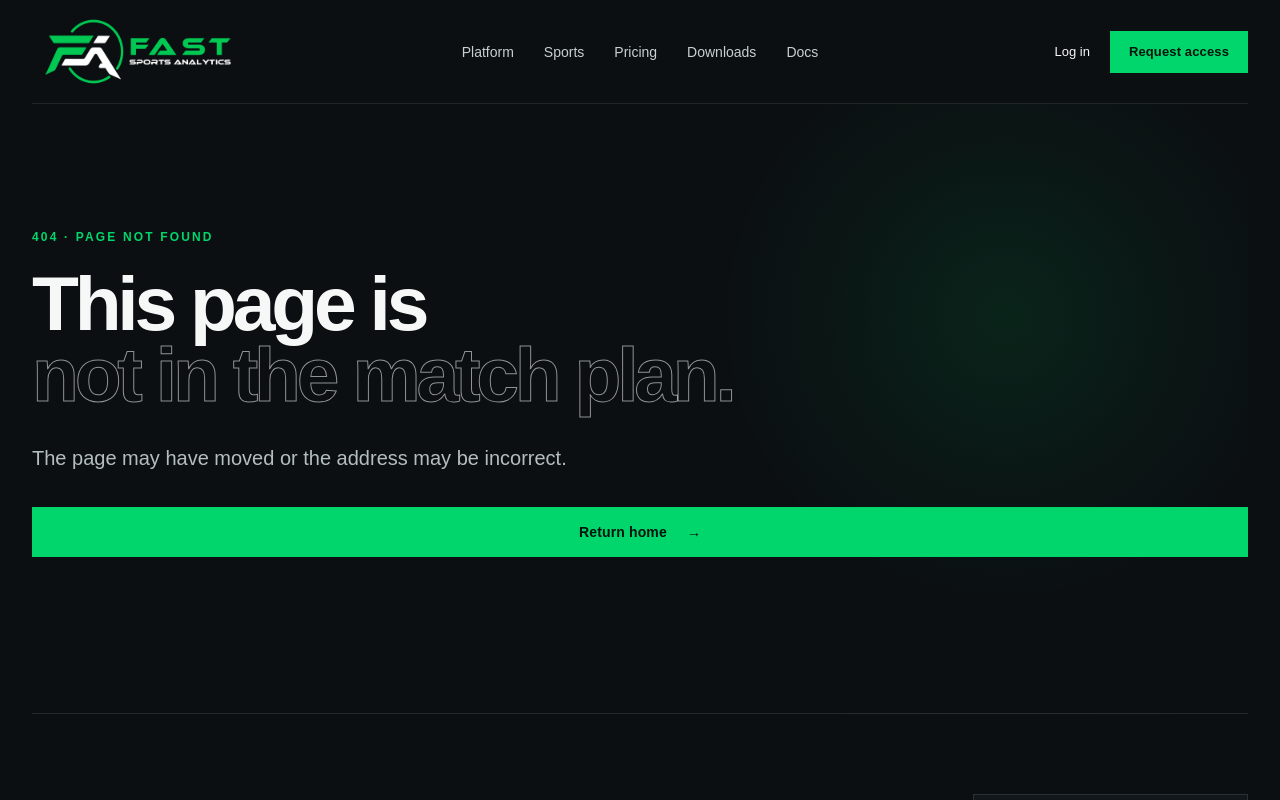
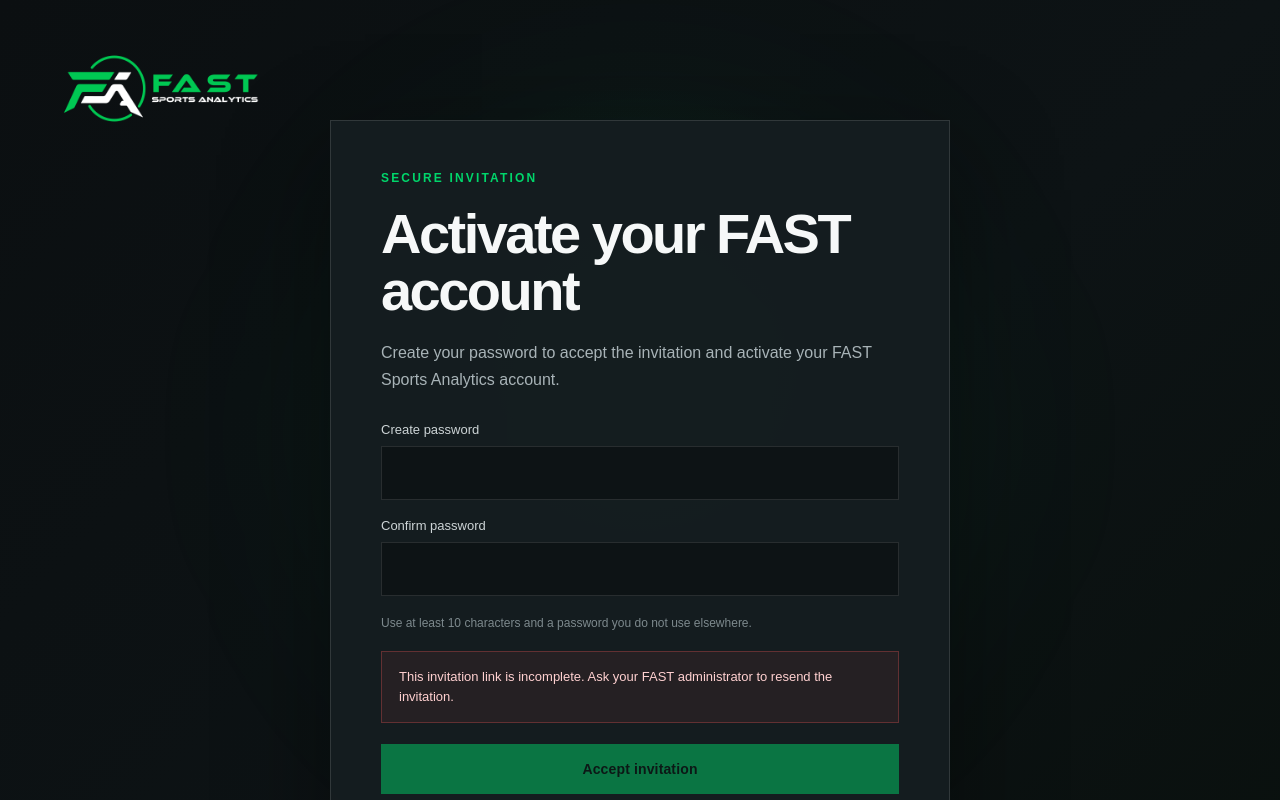
Before and after one commit to FAST-Sports-Analytics/fast-platform, a Next.js app: page /accept-invite in a window 1280 px wide. Before the commit this address had no page. Shown: the top 800 px of the page. Built offline with nearby package versions, Linux system fonts and the light colour scheme; no server answers.

Commit message:
Add files via upload

```diff
--- /dev/null
+++ b/app/accept-invite/AcceptInviteForm.tsx
@@ -0,0 +1,158 @@
+"use client";
+
+import Link from "next/link";
+import { FormEvent, useEffect, useMemo, useState } from "react";
+
+type InviteState = "ready" | "submitting" | "success" | "error" | "missing-token";
+
+const DEFAULT_FAST_CLOUD_URL = "http://127.0.0.1:8766";
+
+function normaliseApiBase(value: string) {
+  return value.replace(/\/+$/, "");
+}
+
+export function AcceptInviteForm() {
+  const [token, setToken] = useState("");
+  const [newPassword, setNewPassword] = useState("");
+  const [confirmPassword, setConfirmPassword] = useState("");
+  const [state, setState] = useState<InviteState>("ready");
+  const [message, setMessage] = useState("");
+
+  const apiBase = useMemo(
+    () => normaliseApiBase(process.env.NEXT_PUBLIC_FAST_CLOUD_URL || DEFAULT_FAST_CLOUD_URL),
+    [],
+  );
+
+  useEffect(() => {
+    const urlToken = new URLSearchParams(window.location.search).get("token")?.trim() || "";
+    setToken(urlToken);
+    if (!urlToken) {
+      setState("missing-token");
+      setMessage("This invitation link is incomplete. Ask your FAST administrator to resend the invitation.");
+    }
+  }, []);
+
+  async function submit(event: FormEvent<HTMLFormElement>) {
+    event.preventDefault();
+    setMessage("");
+
+    if (!token) {
+      setState("missing-token");
+      setMessage("This invitation link is incomplete. Ask your FAST administrator to resend the invitation.");
+      return;
+    }
+    if (newPassword.length < 10) {
+      setState("error");
+      setMessage("Your password must contain at least 10 characters.");
+      return;
+    }
+    if (newPassword.length > 128) {
+      setState("error");
+      setMessage("Your password must contain no more than 128 characters.");
+      return;
+    }
+    if (newPassword !== confirmPassword) {
+      setState("error");
+      setMessage("The passwords do not match.");
+      return;
+    }
+
+    setState("submitting");
+    try {
+      const response = await fetch(`${apiBase}/api/v1/auth/accept-invitation`, {
+        method: "POST",
+        headers: { "Content-Type": "application/json" },
+        body: JSON.stringify({ token, new_password: newPassword }),
+      });
+
+      let payload: { message?: string; detail?: string } = {};
+      try {
+        payload = await response.json();
+      } catch {
+        payload = {};
+      }
+
+      if (!response.ok) {
+        const detail = payload.detail || "The invitation could not be accepted.";
+        if (/invalid|expired/i.test(detail)) {
+          setMessage("This invitation is invalid, expired, or has already been used. Ask your FAST administrator to resend it.");
+        } else if (/suspended|no longer available/i.test(detail)) {
+          setMessage("This invitation is no longer available. Contact your FAST administrator.");
+        } else {
+          setMessage(detail);
+        }
+        setState("error");
+        return;
+      }
+
+      setNewPassword("");
+      setConfirmPassword("");
+      setState("success");
+      setMessage(payload.message || "Invitation accepted. You can now sign in to FAST Launcher.");
+    } catch {
+      setState("error");
+      setMessage(
+        "FAST Cloud could not be reached. If you are testing locally, make sure FAST Cloud is running on this computer, then try again.",
+      );
+    }
+  }
+
+  if (state === "success") {
+    return <section className="reset-card reset-success" aria-live="polite">
+      <div className="reset-status-icon">✓</div>
+      <p className="eyebrow">Account activated</p>
+      <h1>Welcome to FAST.</h1>
+      <p>{message}</p>
+      <div className="reset-actions">
+        <Link className="button button-primary" href="/downloads">Open FAST downloads</Link>
+        <Link className="button button-quiet" href="/">FAST Sports Analytics website</Link>
+      </div>
+      <small>You can close this tab and sign in to FAST Launcher using the email address that received this invitation.</small>
+    </section>;
+  }
+
+  return <section className="reset-card" aria-live="polite">
+    <p className="eyebrow">Secure invitation</p>
+    <h1>Activate your FAST account</h1>
+    <p>Create your password to accept the invitation and activate your FAST Sports Analytics account.</p>
+
+    <form className="reset-form" onSubmit={submit}>
+      <label>
+        Create password
+        <input
+          type="password"
+          autoComplete="new-password"
+          minLength={10}
+          maxLength={128}
+          value={newPassword}
+          onChange={(event) => setNewPassword(event.target.value)}
+          disabled={state === "submitting" || state === "missing-token"}
+          required
+        />
+      </label>
+      <label>
+        Confirm password
+        <input
+          type="password"
+          autoComplete="new-password"
+          minLength={10}
+          maxLength={128}
+          value={confirmPassword}
+          onChange={(event) => setConfirmPassword(event.target.value)}
+          disabled={state === "submitting" || state === "missing-token"}
+          required
+        />
+      </label>
+      <div className="reset-password-guidance">Use at least 10 characters and a password you do not use elsewhere.</div>
+      {message && <div className={state === "error" || state === "missing-token" ? "reset-message error" : "reset-message"}>{message}</div>}
+      <button className="button button-primary reset-submit" type="submit" disabled={state === "submitting" || state === "missing-token"}>
+        {state === "submitting" ? "Activating account…" : "Accept invitation"}
+      </button>
+    </form>
+
+    <div className="reset-security-note">
+      <strong>Single-use invitation</strong>
+      <span>This invitation expires automatically and can only be used once. If it has expired, ask your FAST administrator to resend it.</span>
+    </div>
+  </section>;
+}
--- /dev/null
+++ b/app/accept-invite/page.tsx
@@ -0,0 +1,21 @@
+import type { Metadata } from "next";
+import Image from "next/image";
+import Link from "next/link";
+import { AcceptInviteForm } from "./AcceptInviteForm";
+
+export const metadata: Metadata = {
+  title: "Accept invitation",
+  description: "Activate your FAST Sports Analytics account.",
+  robots: { index: false, follow: false },
+};
+
+export default function AcceptInvitePage() {
+  return <main className="reset-page">
+    <div className="reset-page-glow" aria-hidden="true" />
+    <Link href="/" className="reset-brand" aria-label="FAST Sports Analytics home">
+      <Image src="/branding/fast-logo.png" alt="FAST Sports Analytics" width={500} height={170} priority />
+    </Link>
+    <AcceptInviteForm />
+    <p className="reset-footer">FAST Sports Analytics · Secure account onboarding</p>
+  </main>;
+}
```
